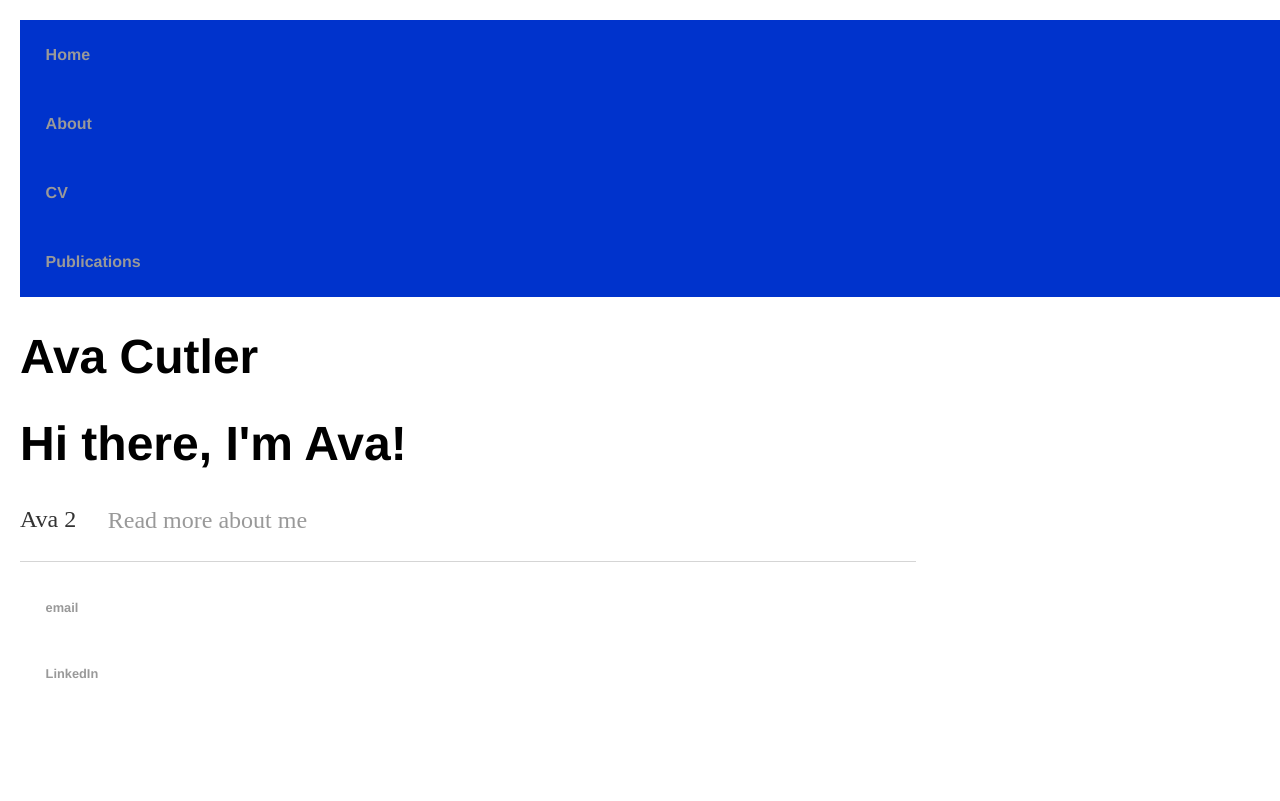
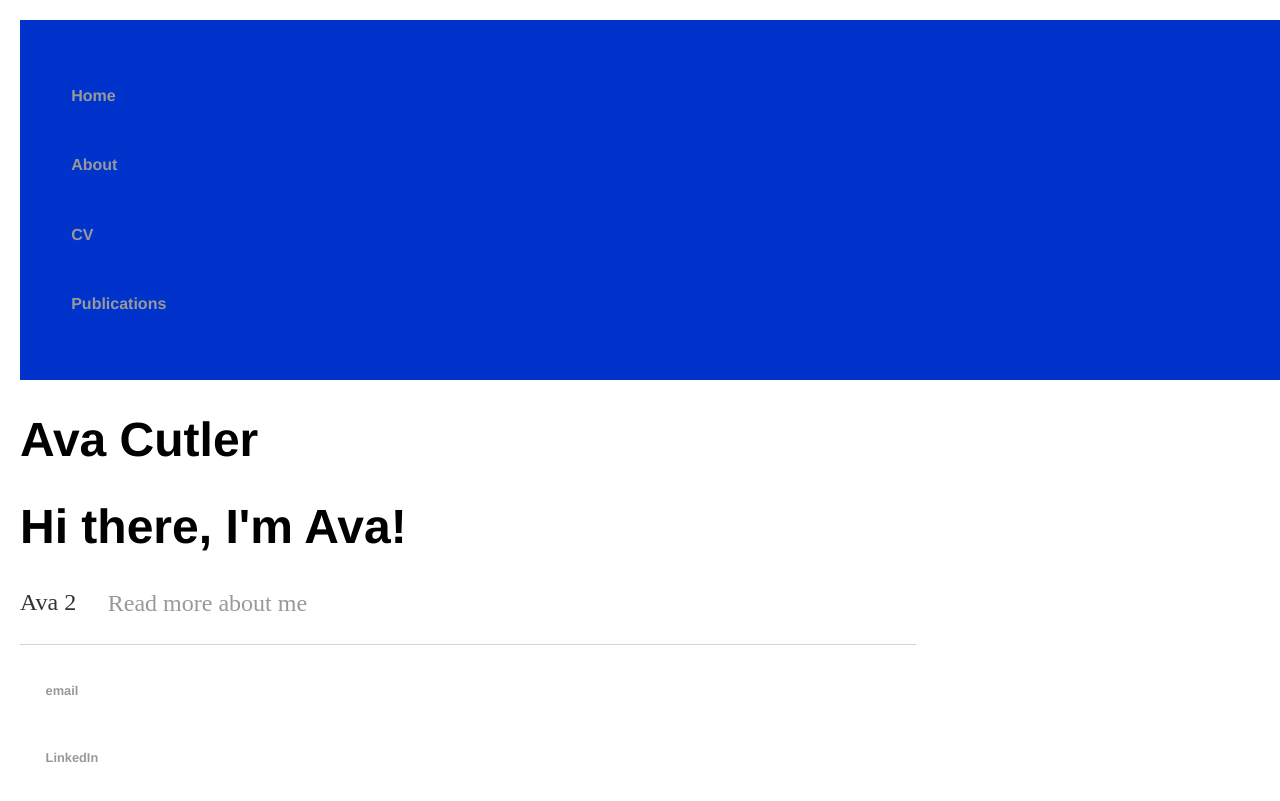
Before and after one commit to avacutler/----, a Jekyll site: the page built from index.html, in a window 1280 px wide. Shown: the top 801 px of the page. Built offline with Jekyll 4.4.1, drawn with Linux system fonts in a browser that asks for light colours.

Commit message:
Update main.css
fix

```diff
--- a/css/main.css
+++ b/css/main.css
@@ -6,6 +6,7 @@ body {
 nav{
   width: 100vw;
   background-color: #0033cc;
+  padding:2vw;
 }
 
 nav ul, footer ul {
@@ -21,8 +22,6 @@ nav ul li, footer ul li {
     list-style-type: none;
     fontsize: 3vh;
 }
-
-
 a {
     text-decoration: none;
     color: #999;
```
